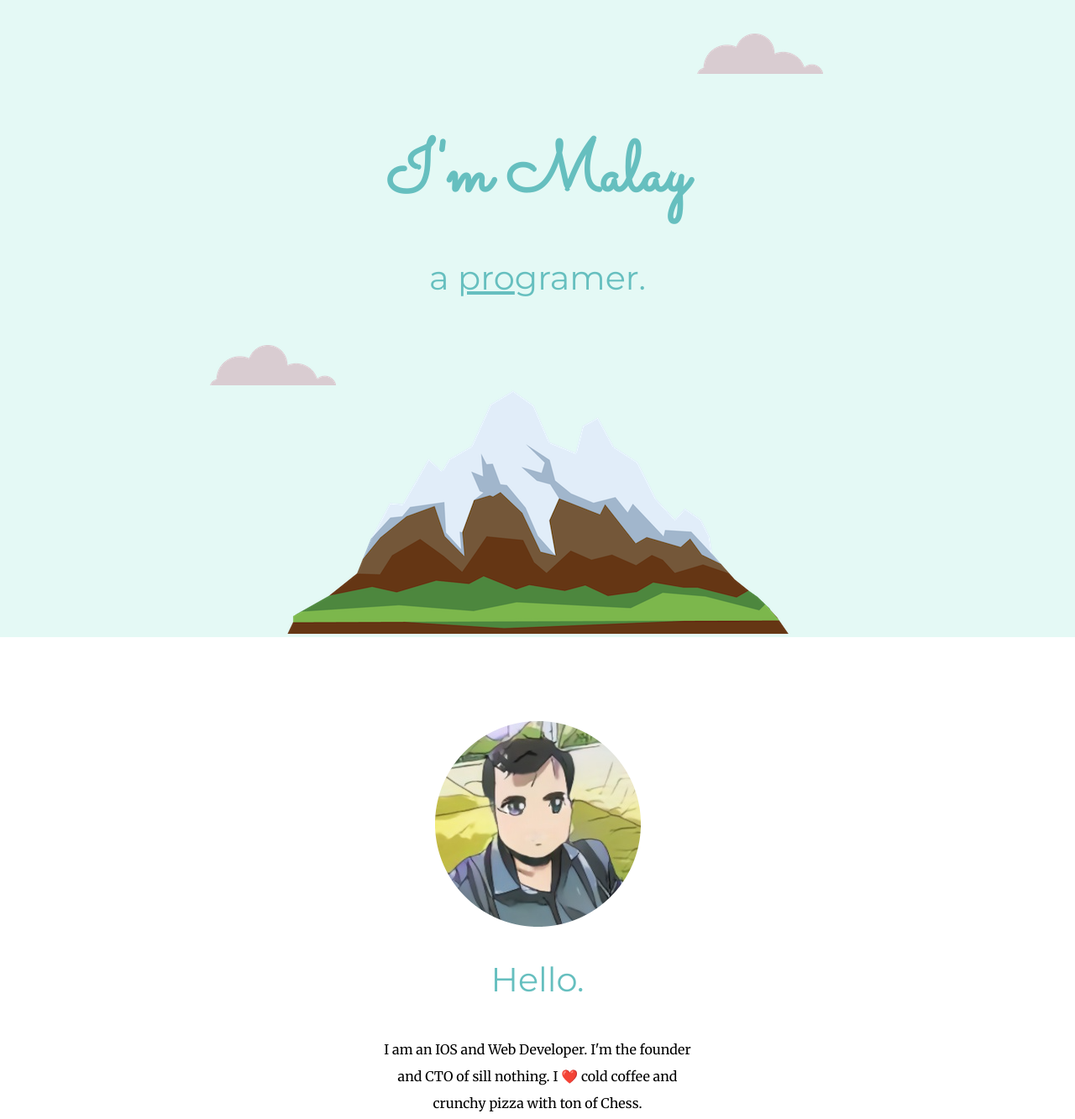
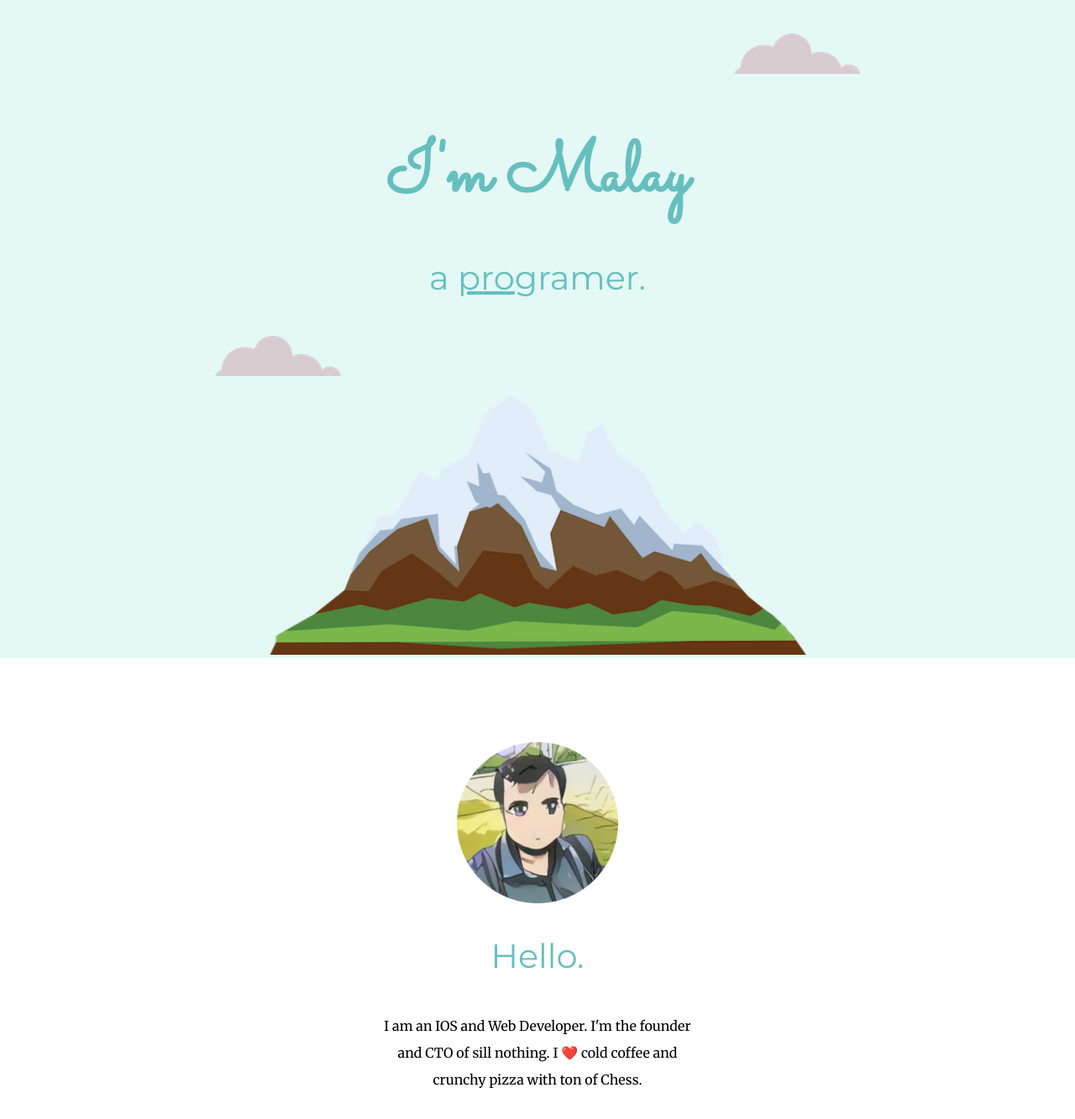
Before and after one commit to MADLEX007/My-Site, a plain HTML site: page index.html in a window 1280 px wide. Shown: the top 1333 px of the page at 84% size. Drawn offline with Linux system fonts and the light colour scheme.

Commit message:
style image

```diff
--- a/styles.css
+++ b/styles.css
@@ -86,14 +86,23 @@ a:hover {
 
 .top-cloud {
   position: absolute;
-  right: 300px;
+  right: 20%;
   top: 40px;
 }
 
 .bottom-cloud {
   position: absolute;
-  left: 250px;
-  bottom: 300px;
+  left: 20%;
+  top: 400px;
+}
+
+.mountain {
+  float:middle;
+  width: 50%;
+}
+
+.malayimage{
+  width: 15%;
 }
 
 .image1 {
```
